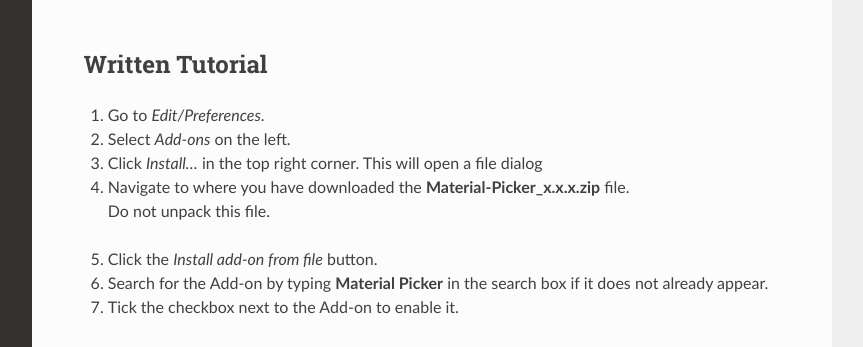
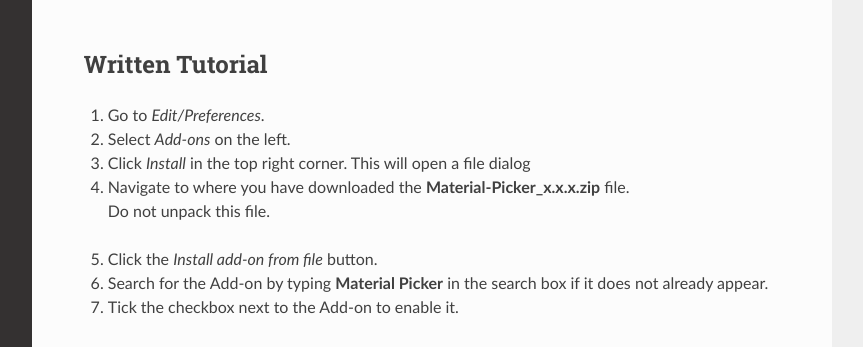
Before and after one commit to rubenmesserschmidt/Material-Picker_docs, a Sphinx documentation site: the page built from docs/source/installation.rst, in a window 1280 px wide and 1165 px high. Shown: the part 608-955 px from the top of the window, without its empty margins (268-1131 px from the left). Built offline with Sphinx 7.4.7 and the Read the Docs theme 2.0.0, drawn with Linux system fonts in a browser that asks for light colours.

```diff
--- a/docs/source/installation.rst
+++ b/docs/source/installation.rst
@@ -16,7 +16,7 @@ Written Tutorial
 
 1. Go to *Edit/Preferences*.
 #. Select *Add-ons* on the left.
-#. Click *Install...* in the top right corner. This will open a file dialog
+#. Click *Install* in the top right corner. This will open a file dialog
 #. | Navigate to where you have downloaded the **Material-Picker_x.x.x.zip** file.
    | Do not unpack this file.
 #. Click the *Install add-on from file* button.
```
